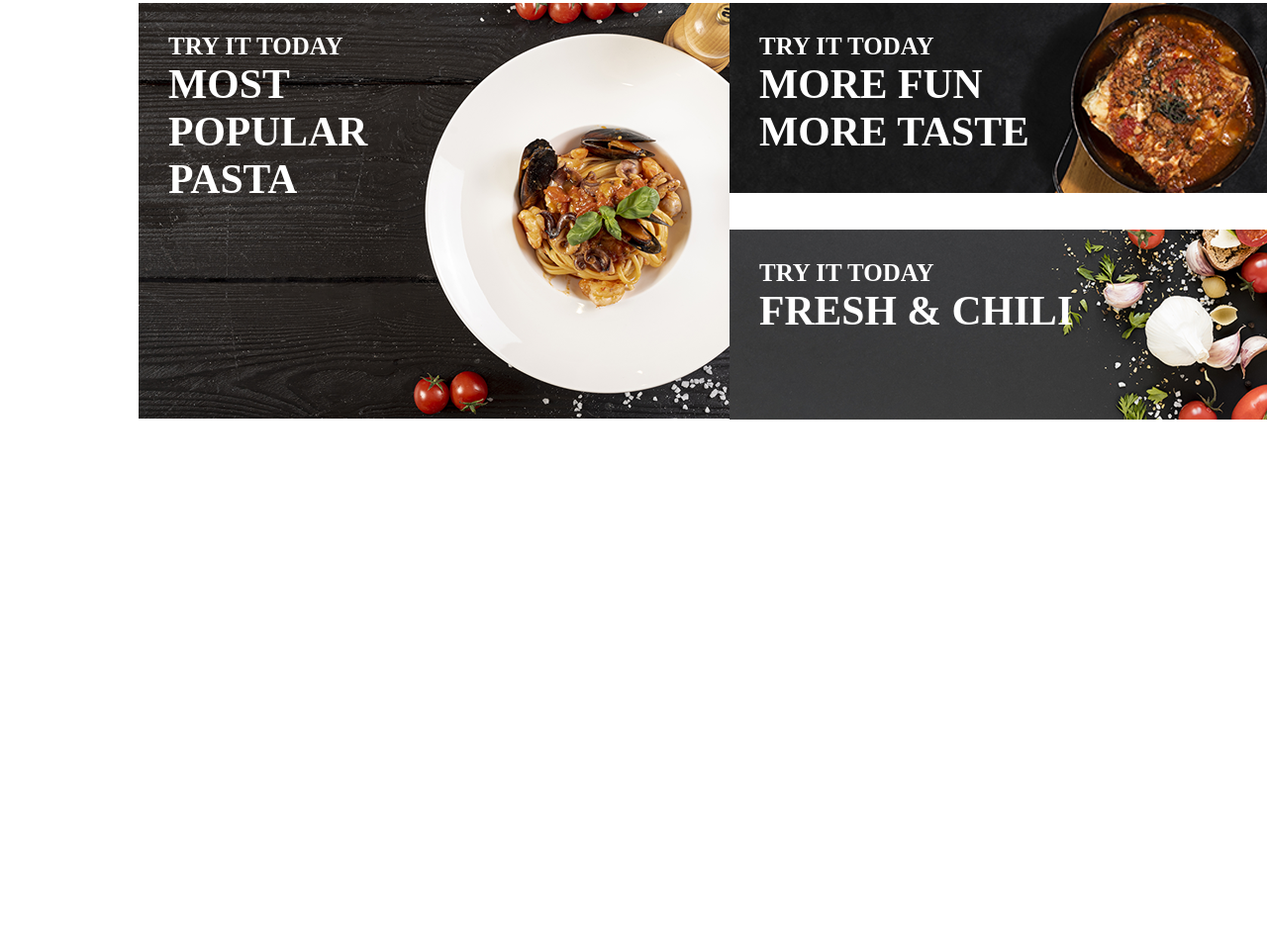
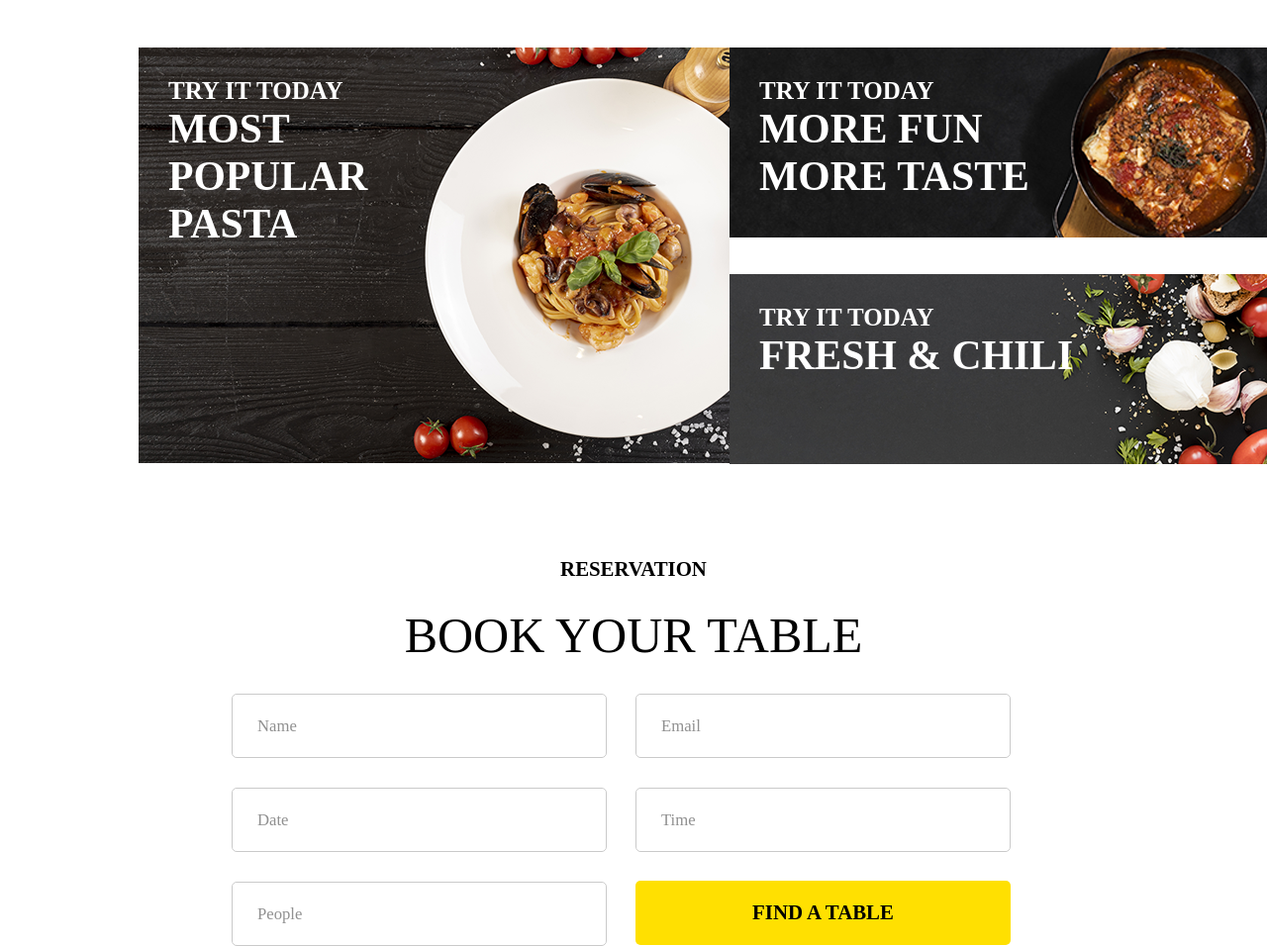
Before and after one commit to hungnee/SubProject_CNW, a plain HTML site: page không sử dụng thư viện, framework/index.html in a window 1280 px wide. Shown: the part 2969-3925 px from the top of the page at 99% size. Before the commit the page ends 3397 px from the top, so only its background shows below. Drawn offline with Linux system fonts and the light colour scheme.

Commit message:
complete booking table

```diff
--- a/không sử dụng thư viện, framework/index.html
+++ b/không sử dụng thư viện, framework/index.html
@@ -137,6 +137,26 @@
             </div>
         </div>
     </div>
+    <div id="table-booking">
+        <div class="table-booking-text">
+            <p>reservation</p>
+            <h1>book your table</h1>
+        </div>
+        <div class="booking">
+            <div class="booking-row1">
+                <input type="text" name="name" id="name" placeholder="Name">
+                <input type="text" name="email" id="email" placeholder="Email">
+            </div>
+            <div class="booking-row2">
+                <input type="text" name="date" id="date" placeholder="Date">
+                <input type="text" name="time" id="time" placeholder="Time">
+            </div>
+            <div class="booking-row3">
+                <input type="text" name="people" id="people" placeholder="People">
+                <button>find a table</button>
+            </div>
+        </div>
+    </div>
 </body>
 
 </html>
--- a/không sử dụng thư viện, framework/style.css
+++ b/không sử dụng thư viện, framework/style.css
@@ -294,6 +294,7 @@
 
 #event .btn-event {
     text-align: center;
+    margin-top: 45px;
 }
 
 #event .btn-event button {
@@ -346,3 +347,66 @@
     color: #fff;
     text-transform: uppercase;
 }
+
+#table-booking {
+    margin-top: 90px;
+}
+
+#table-booking .table-booking-text {
+    text-align: center;
+}
+
+#table-booking .table-booking-text p {
+    font-family: 'Montserrat';
+    font-size: 20.83px;
+    font-weight: bold;
+    text-transform: uppercase;
+}
+
+#table-booking .table-booking-text h1 {
+    margin-top: 25px;
+    font-family: 'Fredericka the Great';
+    font-size: 50px;
+    font-weight: lighter;
+    text-transform: uppercase;
+}
+
+#table-booking .booking {
+    text-align: center;
+}
+
+#table-booking .booking input {
+    width: 379px;
+    height: 65px;
+    margin-top: 30px;
+    margin-right: 25px;
+    padding-left: 25px;
+    border-radius: 5px;
+    border: 1px solid #BEBEBE;
+    font-size: 16.67px;
+    opacity: 0.8;
+}
+
+#table-booking .booking input:focus {
+    outline: none;
+}
+
+#table-booking .booking input::placeholder {
+    font-family: 'Montserrat';
+    font-size: 16.67px;
+    font-weight: 300;
+}
+
+#table-booking .booking button {
+    width: 379px;
+    height: 65px;
+    margin-right: 25px;
+    background-color: #FFE001;
+    border: none;
+    border-radius: 5px;
+    cursor: pointer;
+    font-family: 'Montserrat';
+    font-size: 20.83px;
+    font-weight: bold;
+    text-transform: uppercase;
+}
```
